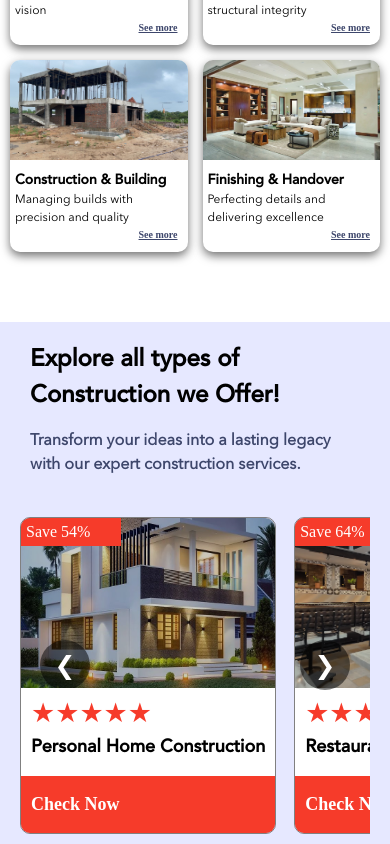
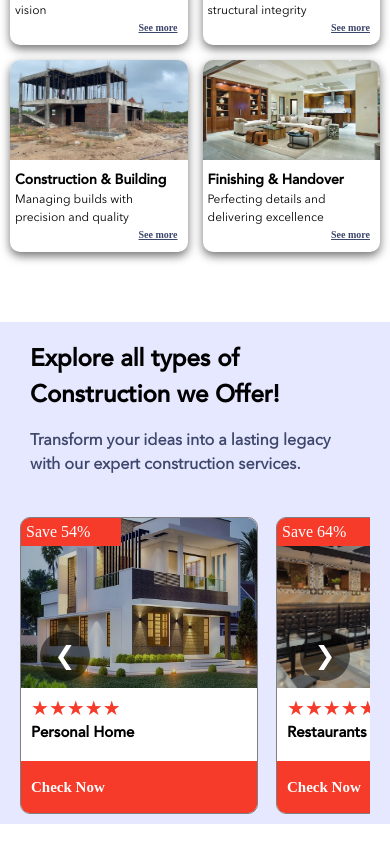
Before and after one commit to ChinmayaKumarJagadev/HomeSolution, a Next.js app: page / in a window 390 px wide. Shown: the part 914-1758 px from the top of the page. Built offline with nearby package versions, Linux system fonts and the light colour scheme; a web font is replaced by a local one.

Commit message:
add new chnages for construction section

```diff
--- a/src/components/Home/HomeConstruction.js
+++ b/src/components/Home/HomeConstruction.js
@@ -12,7 +12,7 @@ import Star from "../star";
 
 const HomeConstruction = () => {
   const data = [
-    { title: "Personal Home Construction", image: cons1, star: "★★★★★", offer: "Save 54%" },
+    { title: "Personal Home", image: cons1, star: "★★★★★", offer: "Save 54%" },
     { title: "Restaurants", image: cons2, star: "★★★★★", offer: "Save 64%" },
     { title: "Hospitals", image: cons3, star: "★★★★", offer: "Save 54%" },
     { title: "Hotels", image: cons4, star: "★★★★★", offer: "Save 54%" },
--- a/src/styles/homeConstruction.module.css
+++ b/src/styles/homeConstruction.module.css
@@ -162,13 +162,24 @@
   .scrollWrapper {
     padding: 0px;
   }
-  .scrollContainer{
+  .scrollContainer {
     gap: 18px;
   }
-  .homeConstructionCard{
+  .homeConstructionCard {
     min-width: 200px;
+    width: 68%;
   }
-  .scrollButton{
+  .scrollButton {
     font-size: 25px;
   }
+  .homeConstructionCardTitle{
+    font-size: 15px;
+  }
+  .starRating {
+    font-size: 20px;
+  }
+
+  .checknowText {
+    font-size: 15px;
+  }
 }
```
